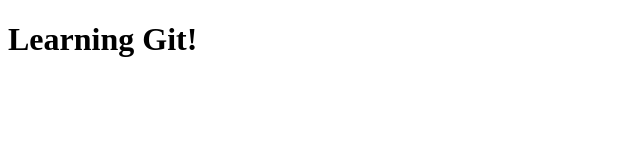
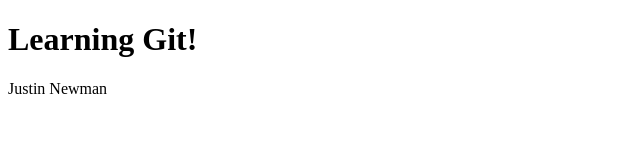
Before and after one commit to justin-newman/learning_git, a plain HTML site: page index.html in a window 1280 px wide. Shown: the whole page, without its empty margins (0-640 px from the left). Drawn offline with Linux system fonts and the light colour scheme.

Commit message:
added name in <p>

```diff
--- a/index.html
+++ b/index.html
@@ -8,6 +8,7 @@
 </head>
 <body>
     <h1>Learning Git!</h1>
+    <p>Justin Newman</p>
     <script src='app.js'></script>
 
 </body>
```
